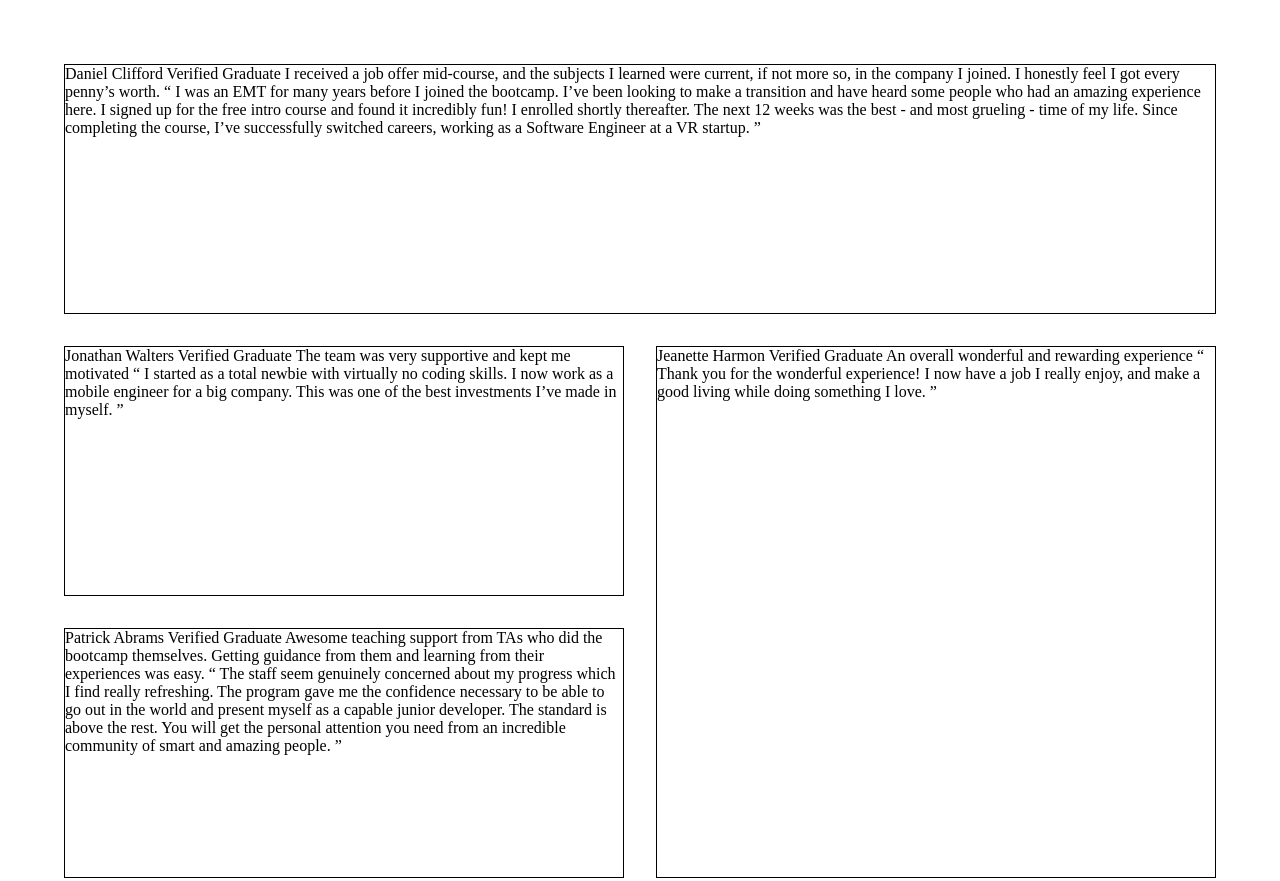
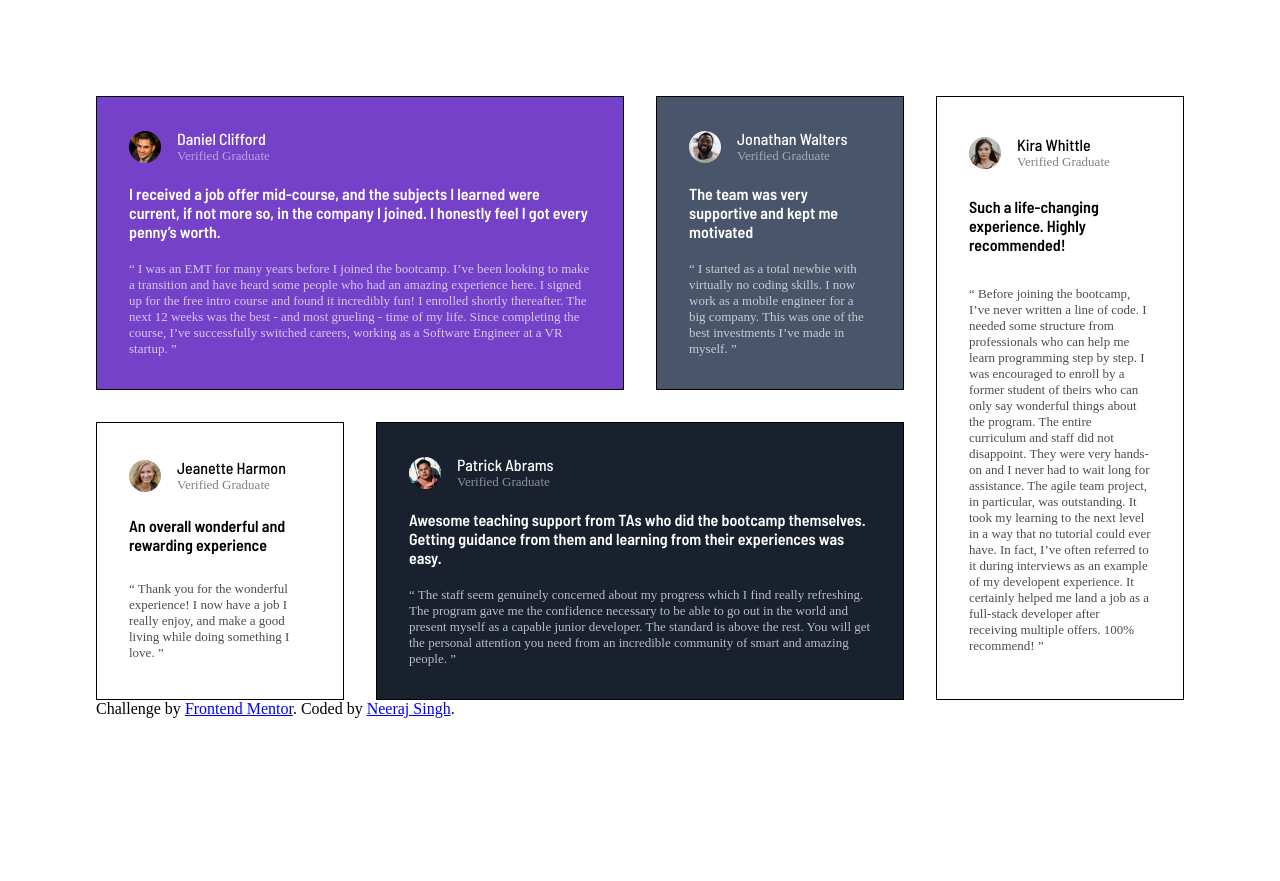
Before and after one commit to neerajsingh869/testimonial-grid-section, a plain HTML site: page index.html in a window 1280 px wide. Shown: the top 881 px of the page. After the commit the page ends 814 px from the top, so only its background shows below. Drawn offline with Linux system fonts and the light colour scheme.

Commit message:
style: make app responsive using css

```diff
--- a/index.html
+++ b/index.html
@@ -12,55 +12,99 @@
 </head>
 <body>
   <div class="testimonials">
-    <div class="testimonial daniel-testimonial">
-      Daniel Clifford
-      Verified Graduate
+    <div class="testimonial daniel-testimonial" style="background-color: hsl(263, 55%, 52%);">
+      <div>
+        <img src="./images/image-daniel.jpg" alt="" style="border-radius: 50%; height: 2rem">
+        <div>
+          <p class="barlow-semi-condensed-medium">Daniel Clifford</p>
+          <p class="verified">Verified Graduate</p>
+        </div>
+      </div>
 
+      <p class="barlow-semi-condensed-semibold">
         I received a job offer mid-course, and the subjects I learned were current, if not more so,
         in the company I joined. I honestly feel I got every penny’s worth.
+      </p>
 
+      <p class="body">
         “ I was an EMT for many years before I joined the bootcamp. I’ve been looking to make a
         transition and have heard some people who had an amazing experience here. I signed up
         for the free intro course and found it incredibly fun! I enrolled shortly thereafter.
         The next 12 weeks was the best - and most grueling - time of my life. Since completing
         the course, I’ve successfully switched careers, working as a Software Engineer at a VR startup. ”
+      </p>
     </div>
-    <div class="testimonial jonathan-testimonial">
-      Jonathan Walters
-      Verified Graduate
+    <div class="testimonial jonathan-testimonial" style="background-color: hsl(217, 19%, 35%);">
+      <div>
+        <img src="./images/image-jonathan.jpg" alt="" style="border-radius: 50%; height: 2rem">
+        <div>
+          <p class="barlow-semi-condensed-medium">Jonathan Walters</p>
+          <p class="verified">Verified Graduate</p>
+        </div>
+      </div>
 
+      <p class="barlow-semi-condensed-semibold">
         The team was very supportive and kept me motivated
+      </p>
 
+      <p class="body">
         “ I started as a total newbie with virtually no coding skills. I now work as a mobile engineer
       for a big company. This was one of the best investments I’ve made in myself. ”
+      </p>
     </div>
-    <div class="testimonial jeanette-testimonial">
-      Jeanette Harmon
-      Verified Graduate
+    <div class="testimonial jeanette-testimonial" style="background-color: hsl(0, 0%, 100%); color: black;">
+      <div>
+        <img src="./images/image-jeanette.jpg" alt="" style="border-radius: 50%; height: 2rem">
+        <div>
+          <p class="barlow-semi-condensed-medium">Jeanette Harmon</p>
+          <p class="verified">Verified Graduate</p>
+        </div>
+      </div>
 
+      <p class="barlow-semi-condensed-semibold">
         An overall wonderful and rewarding experience
+      </p>
 
+      <p class="body">
         “ Thank you for the wonderful experience! I now have a job I really enjoy, and make a good living
         while doing something I love. ”
+      </p>
     </div>
-    <div class="testimonial patrick-testimonial">
-      Patrick Abrams
-      Verified Graduate
+    <div class="testimonial patrick-testimonial" style="background-color: hsl(219, 29%, 14%);">
+      <div>
+        <img src="./images/image-patrick.jpg" alt="" style="border-radius: 50%; height: 2rem">
+        <div>
+          <p class="barlow-semi-condensed-medium">Patrick Abrams</p>
+          <p class="verified">Verified Graduate</p>
+        </div>
+      </div>
 
+      <p class="barlow-semi-condensed-semibold">
         Awesome teaching support from TAs who did the bootcamp themselves. Getting guidance from them and
       learning from their experiences was easy.
+      </p>
 
+      <p class="body">
         “ The staff seem genuinely concerned about my progress which I find really refreshing. The program
       gave me the confidence necessary to be able to go out in the world and present myself as a capable
       junior developer. The standard is above the rest. You will get the personal attention you need from
       an incredible community of smart and amazing people. ”
+      </p>
     </div>
-    <div class="testimonial kira-testimonial">
-      Kira Whittle
-      Verified Graduate
+    <div class="testimonial kira-testimonial" style="background-color: hsl(0, 0%, 100%); color: black;">
+      <div>
+        <img src="./images/image-kira.jpg" alt="" style="border-radius: 50%; height: 2rem">
+        <div>
+          <p class="barlow-semi-condensed-medium">Kira Whittle</p>
+          <p class="verified">Verified Graduate</p>
+        </div>
+      </div>
 
+      <p class="barlow-semi-condensed-semibold">
         Such a life-changing experience. Highly recommended!
+      </p>
 
+      <p class="body">
         “ Before joining the bootcamp, I’ve never written a line of code. I needed some structure from
       professionals who can help me learn programming step by step. I was encouraged to enroll by a former
       student of theirs who can only say wonderful things about the program. The entire curriculum and staff
@@ -69,6 +113,7 @@
       could ever have. In fact, I’ve often referred to it during interviews as an example of my developent
       experience. It certainly helped me land a job as a full-stack developer after receiving multiple offers.
       100% recommend! ”
+      </p>
     </div>
   </div>
 
--- a/style.css
+++ b/style.css
@@ -1,3 +1,5 @@
+@import url("https://fonts.googleapis.com/css2?family=Barlow+Semi+Condensed:ital,wght@0,100;0,200;0,300;0,400;0,500;0,600;0,700;0,800;0,900;1,100;1,200;1,300;1,400;1,500;1,600;1,700;1,800;1,900&display=swap");
+
 * {
   box-sizing: border-box;
   margin: 0;
@@ -15,35 +17,75 @@ body {
 
 .testimonial {
   border: 1px solid black;
+  color: white;
+  padding: 2rem;
+  display: grid;
+  flex-direction: column;
+  justify-content: space-between;
+  gap: 1.25rem;
+}
+
+.verified {
+  opacity: 0.5;
+}
+
+.body {
+  opacity: 0.7;
+}
+
+.body,
+.verified {
+  font-size: 13px;
+}
+
+.testimonial > div {
+  display: flex;
+  gap: 1rem;
+  align-items: center;
+}
+
+.barlow-semi-condensed-medium {
+  font-family: "Barlow Semi Condensed", sans-serif;
+  font-weight: 500;
+  font-style: normal;
+}
+
+.barlow-semi-condensed-semibold {
+  font-family: "Barlow Semi Condensed", sans-serif;
+  font-weight: 600;
+  font-style: normal;
 }
 
 @media screen and (min-width: 800px) {
   body {
-    padding: 4rem;
+    padding: 3rem;
   }
 
   .testimonials {
     grid-template-columns: repeat(2, 1fr);
-    grid-template-rows: repeat(4, 250px);
+    grid-template-rows: repeat(4, auto);
   }
 
-  .daniel-testimonial, .kira-testimonial {
-    grid-column-start: span 2;
+  .kira-testimonial {
+    grid-row-start: 2;
+    grid-column-start: 2;
+    grid-row-end: 4;
   }
 
-  .jeanette-testimonial {
-    grid-row-start: span 2;
+  .daniel-testimonial,
+  .patrick-testimonial {
+    grid-column-start: span 2;
   }
 }
 
-@media screen and (min-width: 1440px) {
+@media screen and (min-width: 1200px) {
   body {
-    padding: 8rem;
+    padding: 6rem;
   }
 
   .testimonials {
     grid-template-columns: repeat(4, 1fr);
-    grid-template-rows: repeat(2, 200px);
+    grid-template-rows: repeat(2, auto);
   }
 
   .daniel-testimonial {
```
Lines whose indentation alone changed are shown as unchanged.
